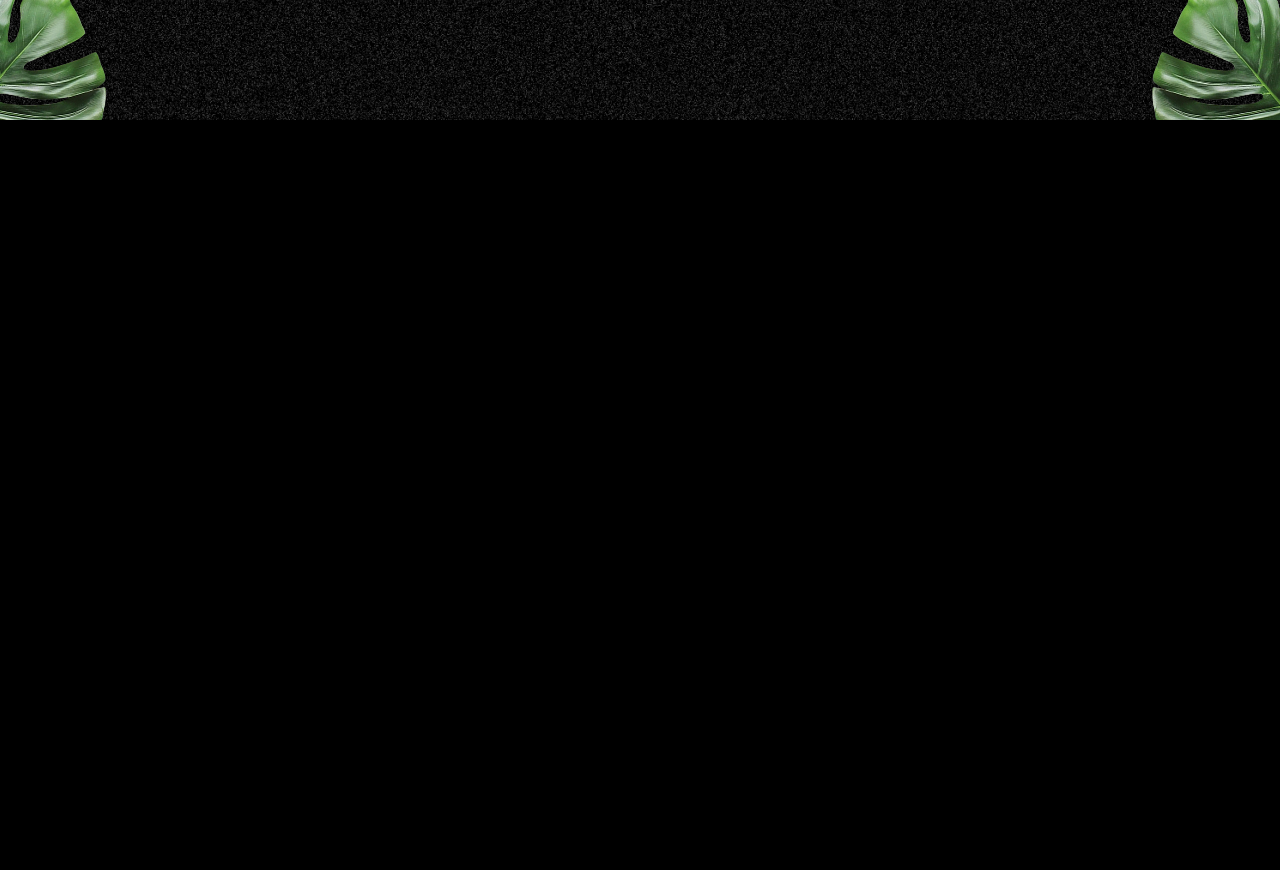
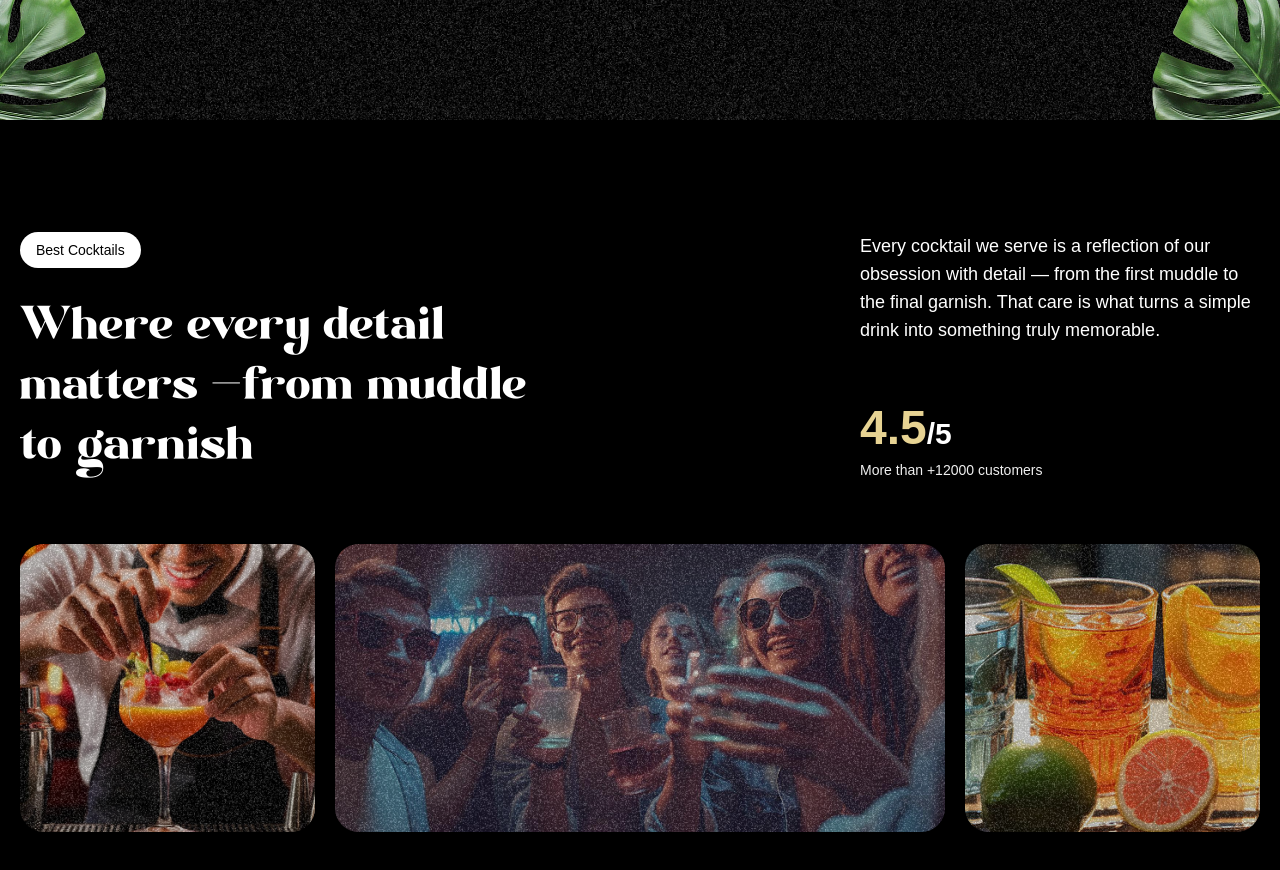
Before and after one commit to hashan-athu/drinks-cafe-gsap-landing-page, a React (Vite) app: page / in a window 1280 px wide. Shown: the part 1480-2350 px from the top of the page. Before the commit the page ends 1600 px from the top, so only its background shows below. Built offline with nearby package versions, Linux system fonts and the light colour scheme; a web font is replaced by a local one.

Commit message:
add about section content

```diff
--- a/src/App.jsx
+++ b/src/App.jsx
@@ -6,6 +6,7 @@
 import Navbar from "./components/Navbar";
 import Hero from "./components/Hero";
 import Cocktails from "./components/Cocktails";
+import About from "./components/About";
 
 gsap.registerPlugin(ScrollTrigger, SplitText);
 
@@ -15,6 +16,7 @@
       <Navbar />
       <Hero />
       <Cocktails />
+      <About />
       <Analytics />
       <SpeedInsights />
     </main>
--- /dev/null
+++ b/src/components/About.jsx
@@ -0,0 +1,57 @@
+import React from "react";
+
+const About = () => {
+  return (
+    <div id="about">
+      <div className="mb-16 md:px-0 px-5">
+        <div className="content">
+          <div className="md:col-span-8">
+            <p className="badge">Best Cocktails</p>
+            <h2>
+              Where every detail matters <span className="text-white">—</span>
+              from muddle to garnish
+            </h2>
+          </div>
+
+          <div className="sub-content">
+            <p>
+              Every cocktail we serve is a reflection of our obsession with
+              detail — from the first muddle to the final garnish. That care is
+              what turns a simple drink into something truly memorable.
+            </p>
+            <div>
+              <p className="md:text-3xl text-xl font-bold">
+                <span>4.5</span>/5
+              </p>
+              <p className="text-sm text-white-100">
+                More than +12000 customers
+              </p>
+            </div>
+          </div>
+        </div>
+      </div>
+
+      <div className="top-grid">
+        {/* Grid Imte 1 */}
+        <div className="md:col-span-3">
+          <div className="noisy" />
+          <img src="/images/abt1.png" alt="grid-img-1" />
+        </div>
+
+        {/* Grid Imte 2 */}
+        <div className="md:col-span-6">
+          <div className="noisy" />
+          <img src="/images/abt2.png" alt="grid-img-2" />
+        </div>
+
+        {/* Grid Imte 3 */}
+        <div className="md:col-span-3">
+          <div className="noisy" />
+          <img src="/images/abt3.png" alt="grid-img-3" />
+        </div>
+      </div>
+    </div>
+  );
+};
+
+export default About;
```
